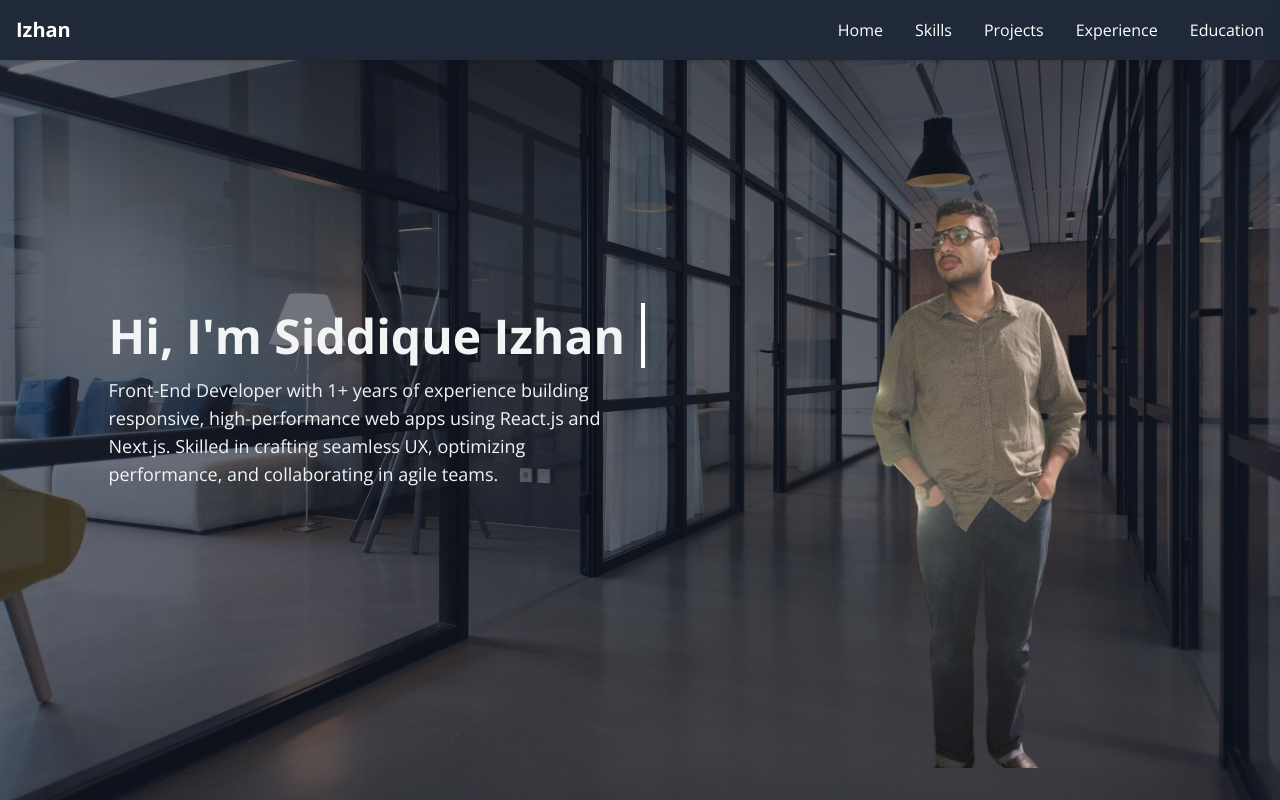
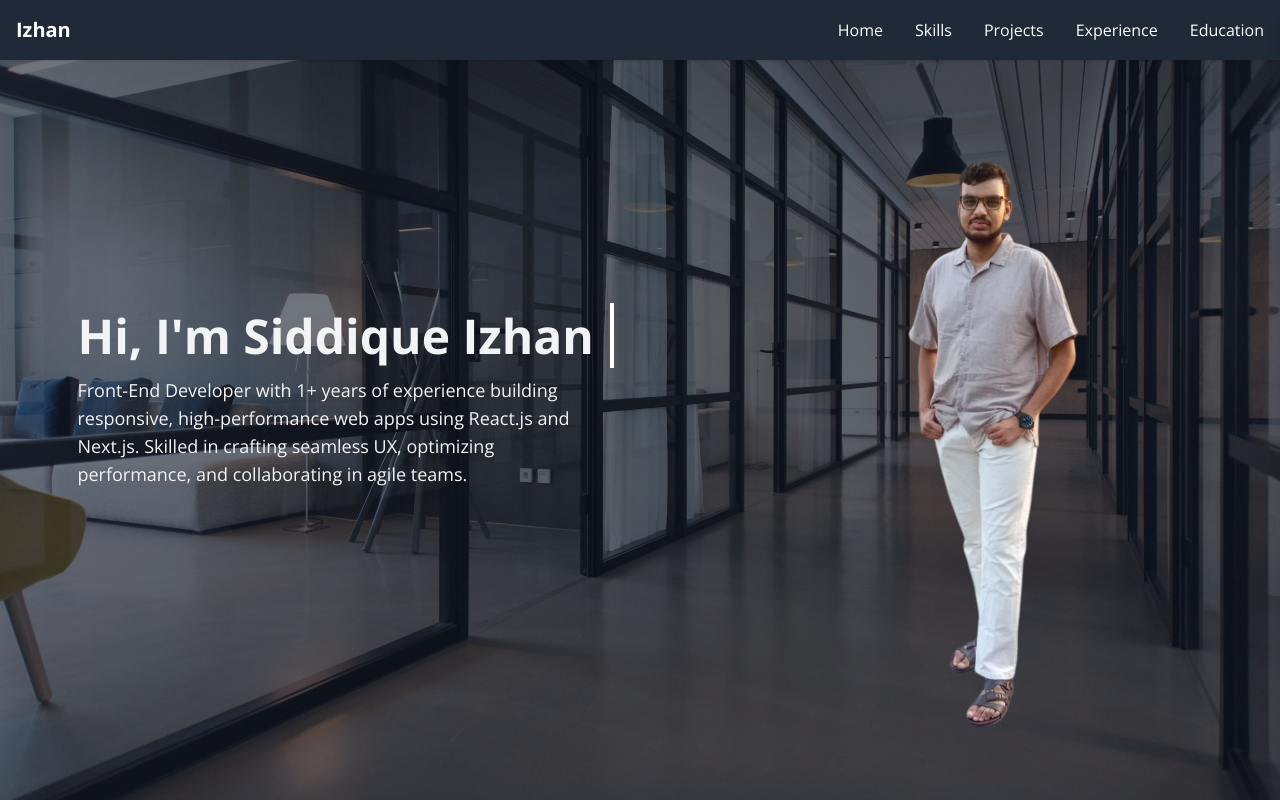
Before and after one commit to SiddiqueIzhan/My-Portfolio-App, a React (Vite) app: page / in a window 1280 px wide. Shown: the top 800 px of the page. Built offline with nearby package versions, Linux system fonts and the light colour scheme.

Commit message:
changed-photo

```diff
--- a/src/components/Home.jsx
+++ b/src/components/Home.jsx
@@ -17,25 +17,23 @@ const Home = ({ text, speed = 150 }) => {
   return (
     <section
       id="home"
-      className="min-h-screen flex flex-col items-center justify-center text-center px-4 sm:px-6 md:px-12 relative overflow-hidden"
+      className="max-h-screen flex flex-col items-center justify-center text-center px-4 sm:px-6 md:px-12 relative overflow-hidden"
     >
       <img
         src="\cover-photo.jpg"
         alt="Cover Background"
         className="absolute inset-0 w-full h-full object-cover opacity-40 z-0"
       />
-      <div className="relative z-10 flex flex-col md:flex-row items-center justify-between gap-16 text-left mt-32 md:mt-0 md:gap-0">
+      <div className="relative z-10 flex flex-col md:flex-row items-center justify-between text-left mt-64 md:mt-0 md:gap-16">
         {/* Left Section with Typing Animation */}
         <motion.div
-          className="w-[90vw] md:max-w-[535px] md:mr-12 px-4 md:p-0"
+          className="w-[90vw] md:max-w-[535px] max-h-1/2 md:mr-12 px-4 md:p-0"
           initial={{ opacity: 0, x: -50 }}
           animate={{ opacity: 1, x: 0 }}
           transition={{ duration: 1 }}
         >
           <h1 className="text-2xl sm:text-4xl md:text-5xl font-bold">
-            <span
-              className="overflow-hidden whitespace-wrap md:whitespace-nowrap border-r-4 border-white pr-4"
-            >
+            <span className="overflow-hidden whitespace-wrap md:whitespace-nowrap border-r-4 border-white pr-4">
               {displayedText}
             </span>
           </h1>
@@ -49,15 +47,15 @@ const Home = ({ text, speed = 150 }) => {
 
         {/* Right Section with Sliding Image */}
         <motion.div
-          className="w-full md:w-1/2 flex justify-center md:ml-24"
+          className="w-full md:w-1/2 max-h-1/2 md:max-h-lvh flex justify-center overflow-hidden relative bottom-16 -left-4 md:static"
           initial={{ opacity: 0, x: 50 }}
           animate={{ opacity: 1, x: 0 }}
           transition={{ duration: 1 }}
         >
           <img
-            src="\Siddique Photo.png"
+            src="\Siddique-izhan-png.png"
             alt="Profile"
-            className="w-64 h-96 md:w-96 md:h-[576px] object-cover md:mt-40 transform -scale-x-100"
+            className="h-[600px] md:h-[850px] object-cover"
           />
         </motion.div>
       </div>
```
Also changed, not shown: public/Siddique-izhan-png.png (added).
